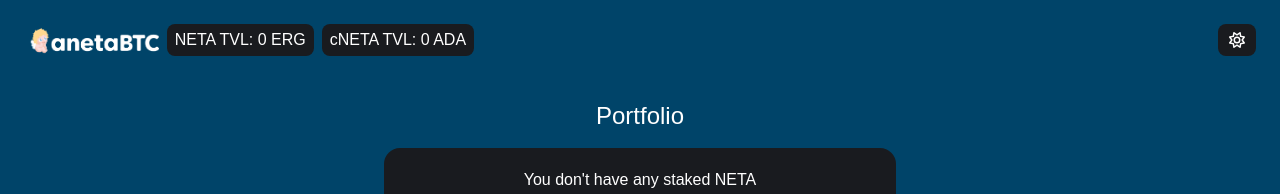
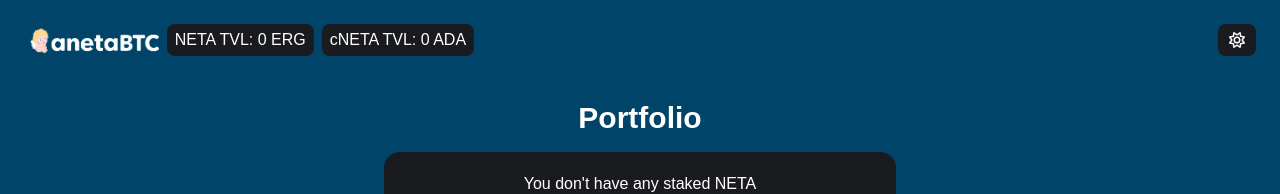
Before and after one commit to andrehafner/anetabtc.io, a Next.js app: page /ergo/portfolio in a window 1280 px wide. Shown: the top 194 px of the page. Built offline with nearby package versions, Linux system fonts and the light colour scheme.

Commit message:
chore: refactor

```diff
--- a/components/Portfolio/index.tsx
+++ b/components/Portfolio/index.tsx
@@ -5,38 +5,32 @@ import { useRouter } from "next/router";
 import { useEffect, useState } from "react";
 import { useSelector } from "react-redux";
 import Link from "next/link";
+import { Currency } from "@entities/app";
+import Spinner from "@components/Spinner";
 
-export default () => {
-  const { walletApi } = useSelector((state: RootState) => state.ergo);
-  const { getWalletAddresses } = useWallet();
-  const [portfolio, setPortfolio] = useState(0);
-  const router = useRouter();
-  const pathname = router.pathname;
-  const parentPath = `/${pathname
-    .split("/")
-    .filter((e) => e)
-    .shift()}`;
+interface Props {
+  currency: Currency;
+  parentPath: string;
+  portfolio: number;
+  loading: boolean;
+}
 
-  useEffect(() => {
-    (async () => {
-      if (walletApi == null) return;
-      const addresses = await getWalletAddresses();
-      const stakedNeta = await getStakingPortfolio(addresses);
-      if (isNaN(stakedNeta)) return;
-      setPortfolio(stakedNeta);
-    })();
-  }, [walletApi]);
-
+export default ({ currency, parentPath, portfolio, loading }: Props) => {
   return (
     <div className="w-full p-5 flex justify-center">
       <div className="max-w-lg w-full gap-4 flex flex-col items-center justify-center">
-        {/* Title */}
-        <span className="w-fit text-2xl">Portfolio</span>
+        <span className="w-fit text-3xl font-bold">Portfolio</span>
         <div className="w-full p-5 component rounded-2xl flex flex-col items-center gap-2">
-          {portfolio ? (
-            <div>Staked NETA: {portfolio} Neta</div>
+          {loading ? (
+            <div className="flex items-center justify-center w-full gap-2">
+              Loading portfolio<Spinner className="h-4"></Spinner>
+            </div>
+          ) : portfolio ? (
+            <div>
+              Staked {currency}: {portfolio} {currency}
+            </div>
           ) : (
-            <div>You don't have any staked NETA</div>
+            <div>You don't have any staked {currency}</div>
           )}
           <Link href={parentPath ?? "/"}>
             <button className="button clickable rounded-lg px-2.5 py-1">
--- a/components/Stake/index.tsx
+++ b/components/Stake/index.tsx
@@ -89,7 +89,7 @@ const Stake = () => {
       <div className="w-full p-5 flex justify-center">
         <div className="max-w-lg w-full gap-4 flex flex-col items-center justify-center">
           {/* Title */}
-          <span className="w-fit text-2xl">{currency} Staking</span>
+          <span className="w-fit text-3xl font-bold">{currency} Staking</span>
           {/* Staking box */}
           <RenderContentBox></RenderContentBox>
         </div>
--- a/pages/ergo/portfolio.tsx
+++ b/pages/ergo/portfolio.tsx
@@ -2,14 +2,56 @@ import InitErgo from "@layouts/InitErgo";
 import Stake from "@components/Stake";
 import Header from "@components/Header";
 import Portfolio from "@components/Portfolio";
+import { useEffect, useState } from "react";
+import { useSelector } from "react-redux";
+import { RootState } from "@services/store";
+import useWallet from "@hooks/useErgoWallet";
+import { useRouter } from "next/router";
+import { getStakingPortfolio } from "@services/ergo";
+import { Currency } from "@entities/app";
 
-export default function Ergo() {
+export default () => {
+  const { walletApi } = useSelector((state: RootState) => state.ergo);
+  const { getWalletAddresses } = useWallet();
+  const [portfolio, setPortfolio] = useState(0);
+  const [loading, setLoading] = useState(false);
+
+  /**
+   * get parent pathname for back button to staking platform
+   */
+  const router = useRouter();
+  const pathname = router.pathname;
+  const parentPath = `/${pathname
+    .split("/")
+    .filter((e) => e)
+    .shift()}`;
+
+  useEffect(() => {
+    (async () => {
+      try {
+        setLoading(true);
+        if (walletApi == null) return;
+        const addresses = await getWalletAddresses();
+        const stakedNeta = await getStakingPortfolio(addresses);
+        if (isNaN(stakedNeta)) return;
+        setPortfolio(stakedNeta);
+      } finally {
+        setLoading(false);
+      }
+    })();
+  }, [walletApi]);
+
   return (
     <InitErgo>
       <>
         <Header></Header>
-        <Portfolio></Portfolio>
+        <Portfolio
+          loading={loading}
+          currency={Currency.NETA}
+          parentPath={parentPath}
+          portfolio={portfolio}
+        ></Portfolio>
       </>
     </InitErgo>
   );
-}
+};
--- a/pages/index.tsx
+++ b/pages/index.tsx
@@ -7,7 +7,7 @@ export default function Home() {
       <Header></Header>
       <div className="w-full mt-10 sm:mt-24 p-5 flex justify-center">
         <div className="max-w-sm w-full flex flex-col gap-4 items-center justify-center">
-          <span className="w-fit text-2xl">AnetaBTC Staking</span>
+          <span className="w-fit text-3xl font-bold">AnetaBTC Staking</span>
           <img src="/aneta-angel.png" className="h-40 w-fit aneta-angel"></img>
           <div className="component p-5 w-full rounded-2xl flex flex-col gap-4 items-center">
             <div className="w-full flex flex-col gap-4">
```
